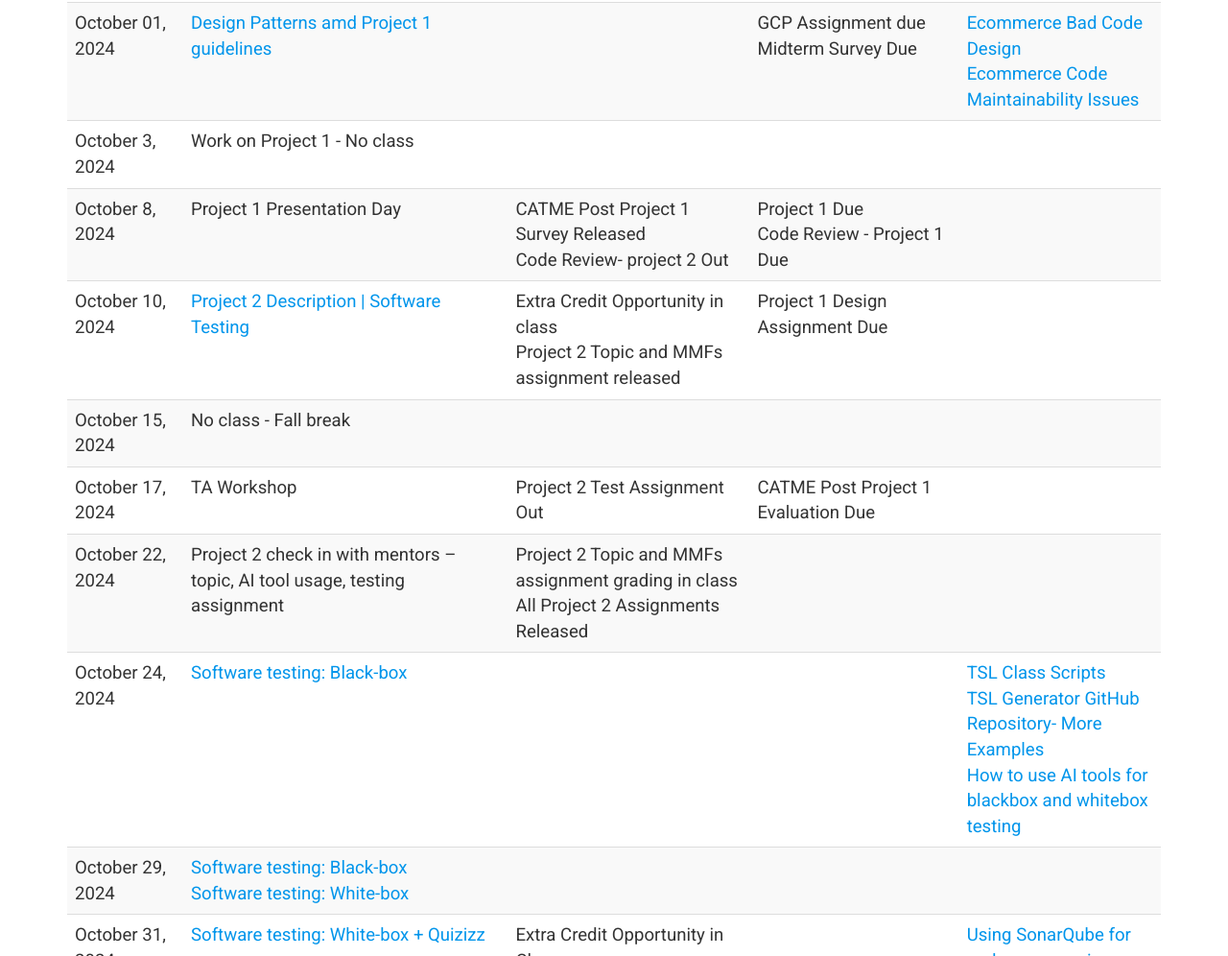
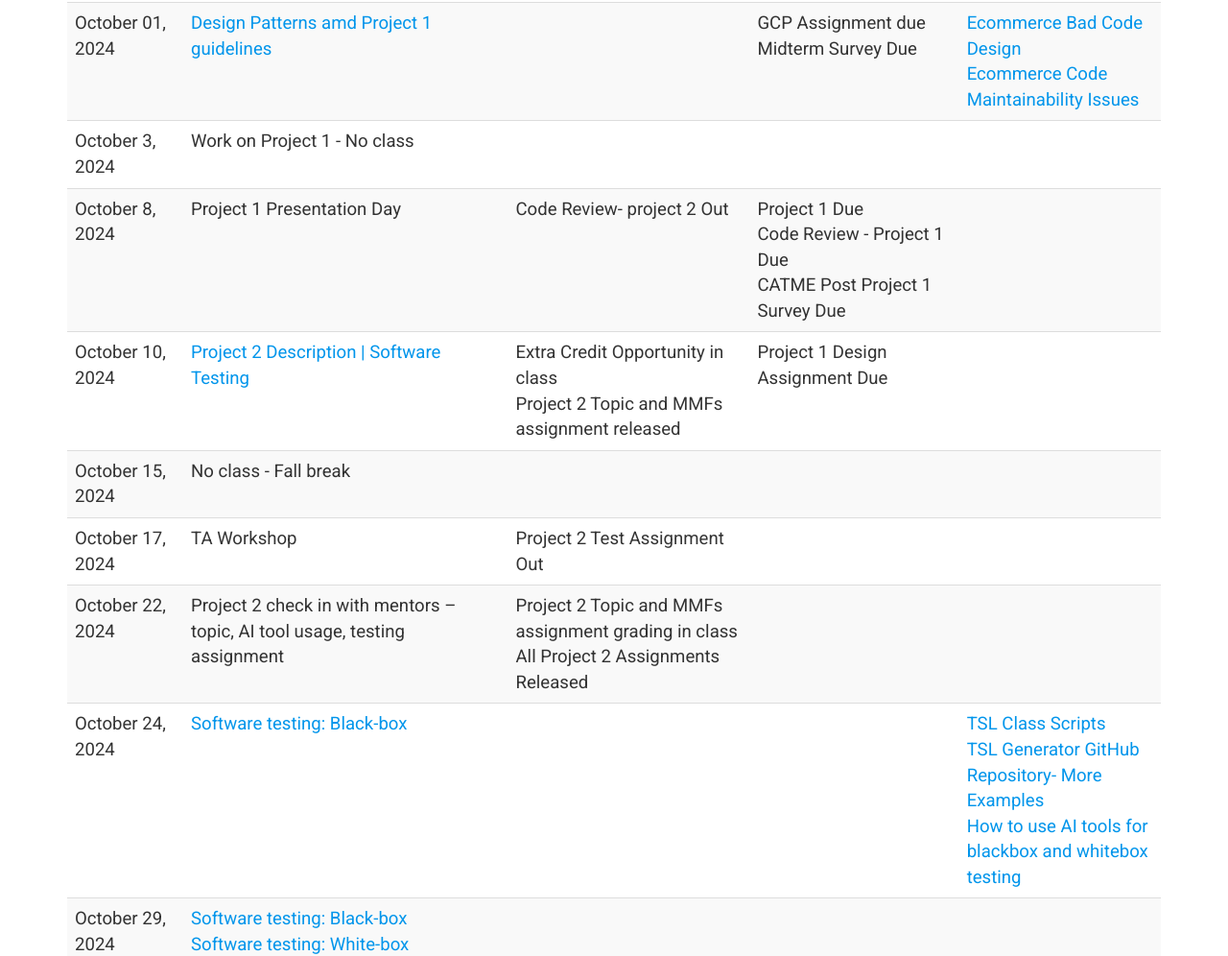
Before and after one commit to Nimisha-Roy/CS3300-Fall24, a plain HTML site: page index.html in a window 1280 px wide. Shown: the part 3677-4673 px from the top of the page at 96% size. Drawn offline with nearby package versions, Linux system fonts and the light colour scheme; no server answers; some icons are missing.

Commit message:
index catme updated

```diff
--- a/index.html
+++ b/index.html
@@ -326,12 +326,12 @@ Students will participate in two main projects that simulate real-world software
   <td>October 8, 2024</td>
   <td>Project 1 Presentation Day</td>
   <td>
-    CATME Post Project 1 Survey Released<br>
     Code Review- project 2 Out
   </td>
   <td>
     Project 1 Due<br>
     Code Review - Project 1 Due<br>
+    CATME Post Project 1 Survey Due
   </td>
   <td></td>
 </tr>
@@ -358,7 +358,7 @@ Students will participate in two main projects that simulate real-world software
   <td>October 17, 2024</td>
   <td>TA Workshop</td>
   <td>Project 2 Test Assignment Out</td>
-  <td>CATME Post Project 1 Evaluation Due<br></td>
+  <td></td>
   <td></td>
 </tr>
 
```
